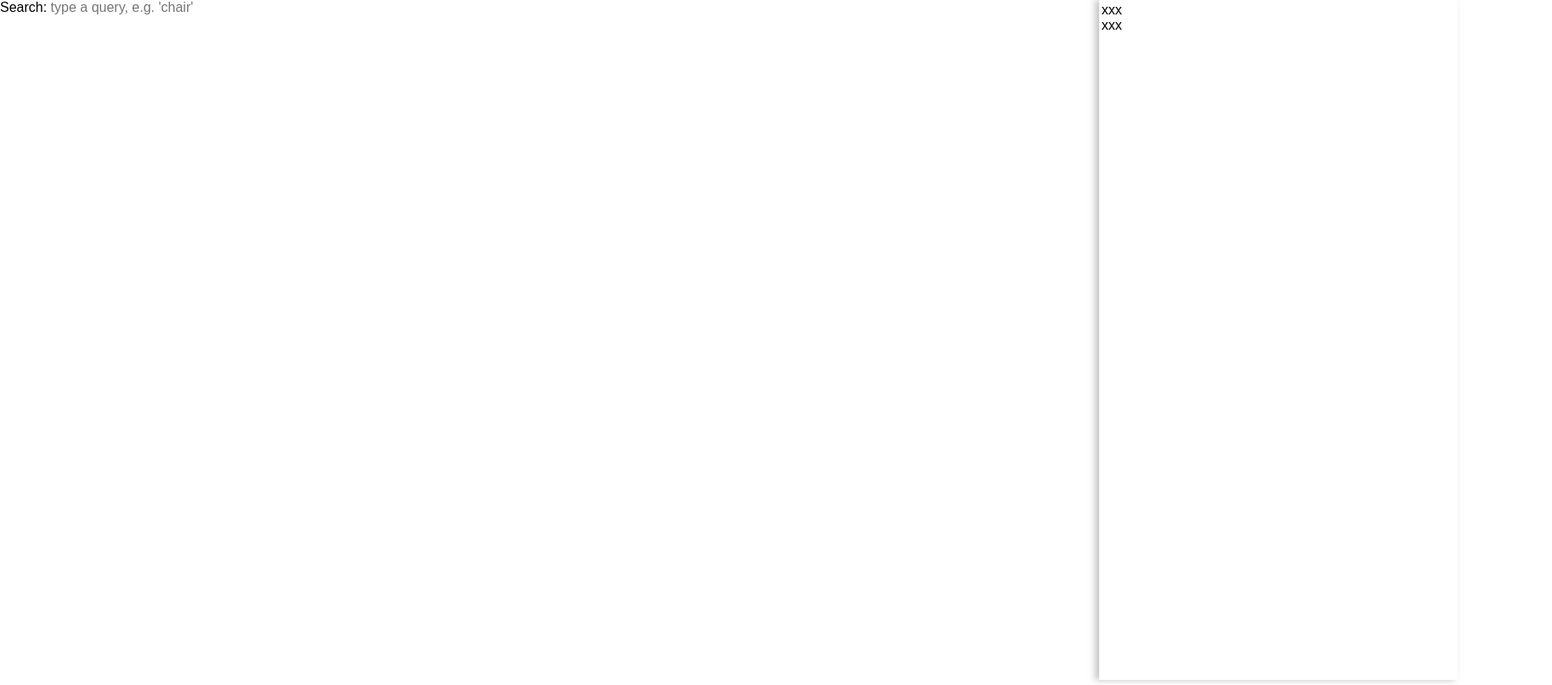
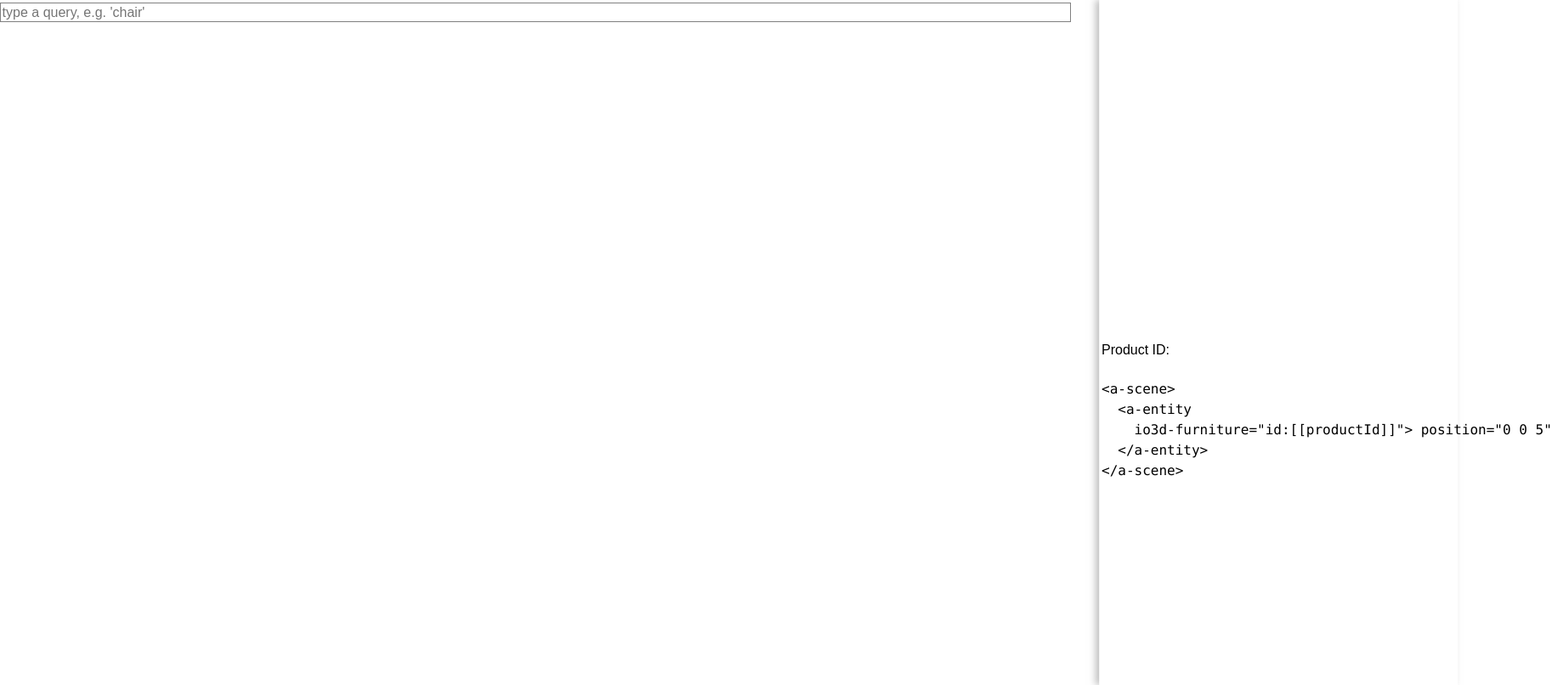
Before and after one commit to CosimaLL/3dio-furniture-app, a plain HTML site: page index.html in a window 1280 px wide. Shown: the whole page at 85% size, 1826 px wide, since content can reach past the window. Drawn offline with Linux system fonts and the light colour scheme.

Commit message:
Adds content to HTML

```diff
--- a/index.html
+++ b/index.html
@@ -65,32 +65,76 @@
         pointer-events: none;
       }
 
+      #library {
+        min-width: 100vw;
+        min-height: 100vh;
+      }
+
+      #info, #snippet {
+        width: 100%;
+        height: 50vh;
+      }
+
+      #results {
+        display: flex;
+        flex-flow: row wrap;
+      }
+
+      #search {
+        width: 98vw;
+        margin: 0.2em auto;
+        border: 1px solid gray;
+        padding: 0.1em;
+      }
+
+      #product-id {
+        font-family: Courier New, Courier, monospace;
+        background: #f5f2f0;
+        color: #905;
+      }
+
       @media(max-width: 600px) {
         aside {
           min-width: 100vw;
-          transform: translateX(100vw); /*translate3d(100vw, 0, 0); */
+          transform: translate3d(100vw, 0, 0);
         }
       }
     </style>
+
+    <link rel="stylesheet" href="prism.min.css">
+
+    <script src="https://aframe.io/releases/0.6.1/aframe.min.js"></script>
+    <script src="https://3d.io/releases/3dio-js/1.x.x-beta/3dio.min.js"></script>
+    <script src="https://cdn.rawgit.com/tizzle/aframe-orbit-controls-component/v0.1.12/dist/aframe-orbit-controls-component.min.js"></script>
   </head>
   <body>
     <div id="library">
       <p>
-        <label for="search">Search: <input id="search" placeholder="type a query, e.g. 'chair'" /> </label>
+        <input id="search" placeholder="type a query, e.g. 'chair'" />
       </p>
       <div id="results"></div>
     </div>
     <aside>
       <div id="info">
-        xxx
+        <a-scene embedded antialias>
+          <a-entity camera position="0 1.6 0" orbit-controls="target:#furniture; autoRotate: true"></a-entity>
+          <a-entity id="furniture" io3d-furniture="id:a2d91985-6d60-43ef-b660-0d6ed370bb6f" position="0 0 -3"></a-entity>
+        </a-scene>
       </div>
       <div id="snippet">
-        xxx
+        <p>Product ID: <span id="product-id"></span></p>
+        <pre><code class="language-markup">
+&lt;a-scene&gt;
+  &lt;a-entity
+    io3d-furniture="id:[[productId]]"&gt; position="0 0 5"
+  &lt;/a-entity&gt;
+&lt;/a-scene&gt;
+        </code></pre>
       </div>
     </aside>
 
     <template>
-      <div class="product">
+      <div class="product" data-product-id="">
         <img>
         <div class="product-info">
           <p class="product-name"></p>
```
